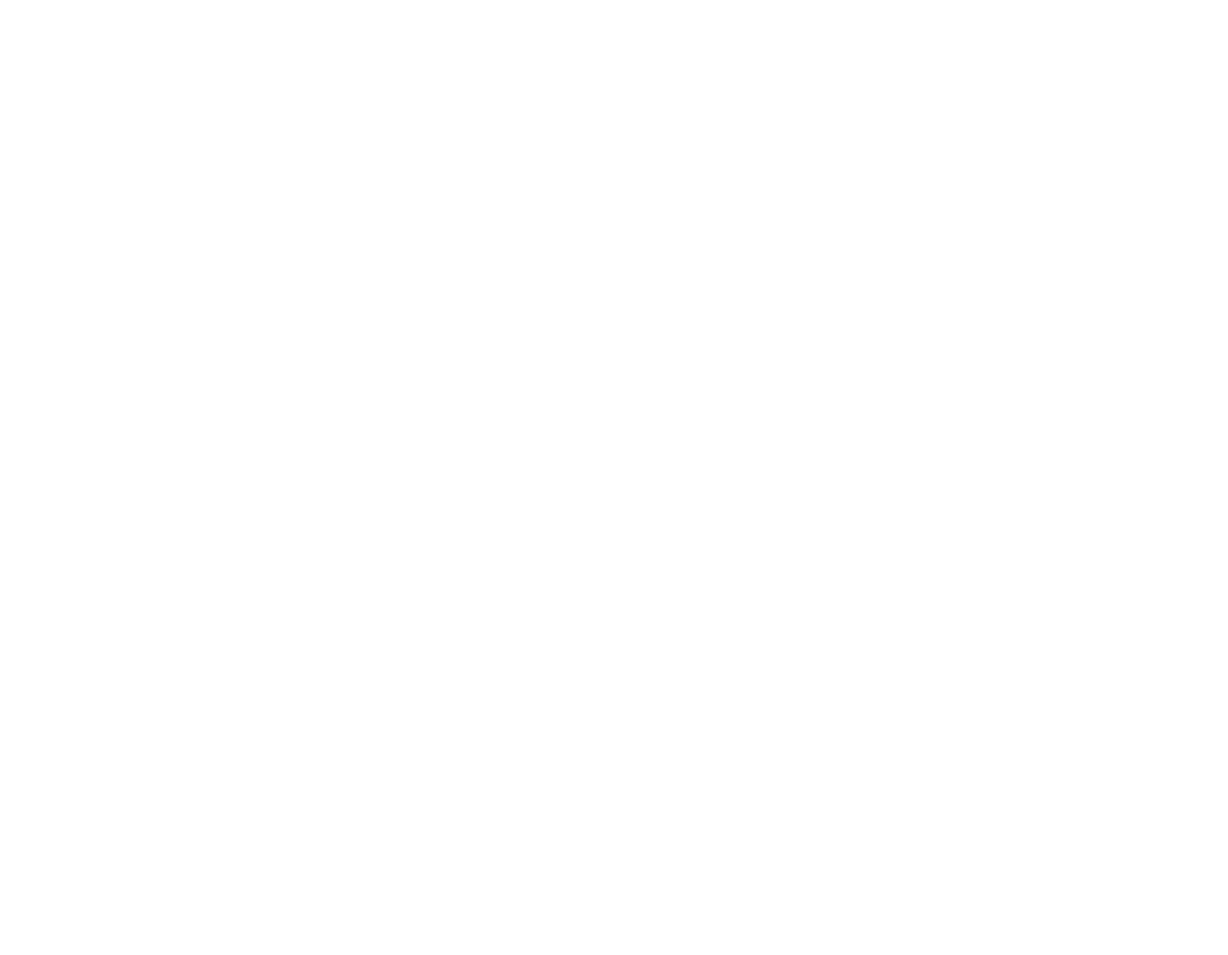
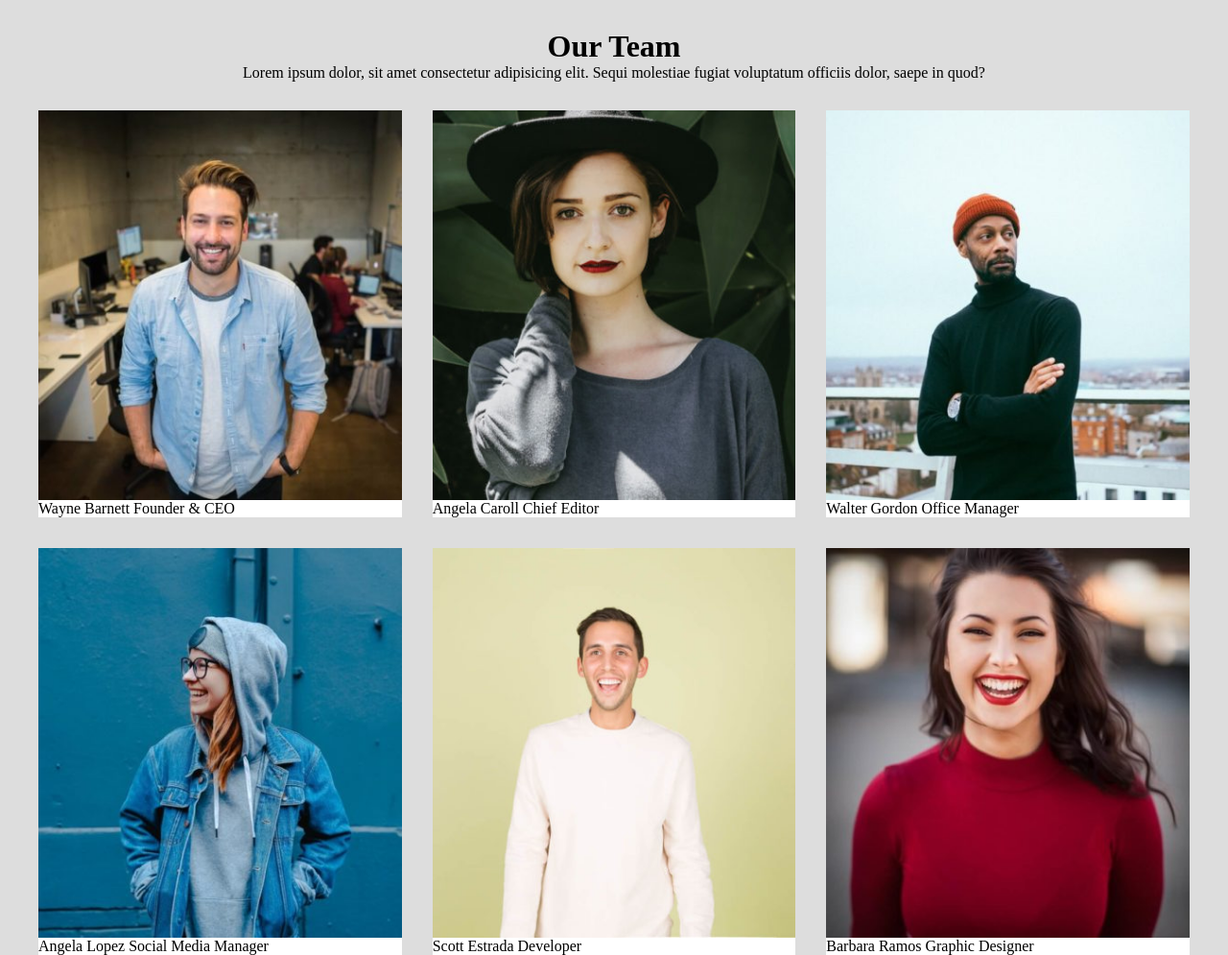
Before and after one commit to isma-91/js-our-team, a plain HTML site: page index.html in a window 1280 px wide. Shown: the whole page at 96% size. Before the commit the page ends 800 px from the top, so only its background shows below. Drawn offline with Linux system fonts and the light colour scheme.

Commit message:
Add imgs on DOM and some styles

```diff
--- a/css/style.css
+++ b/css/style.css
@@ -3,3 +3,30 @@
   margin: 0;
   box-sizing: border-box;
 }
+
+body {
+  background-color: #ddd;
+}
+
+header {
+  text-align: center;
+  padding: 30px;
+}
+
+.container {
+  display: flex;
+  flex-wrap: wrap;
+  max-width: 1200px;
+  margin: auto;
+  gap: 2rem;
+}
+
+.card {
+  width: calc((100% - 2rem * 2) / 3);
+  background-color: white;
+}
+
+.card img {
+  display: block;
+  width: 100%;
+}
--- a/index.html
+++ b/index.html
@@ -10,5 +10,16 @@
     <!-- JS -->
     <script src="js/script.js" defer></script>
   </head>
-  <body></body>
+  <body>
+    <header>
+      <h1>Our Team</h1>
+      <p>
+        Lorem ipsum dolor, sit amet consectetur adipisicing elit. Sequi
+        molestiae fugiat voluptatum officiis dolor, saepe in quod?
+      </p>
+    </header>
+    <main>
+      <div class="container"></div>
+    </main>
+  </body>
 </html>
--- a/js/script.js
+++ b/js/script.js
@@ -36,45 +36,70 @@ const arrEmployees = [
     name: "Wayne",
     surname: "Barnett",
     role: "Founder & CEO",
-    img: "wayne-barnett-founder-ceo.jpg",
+    img: "img/wayne-barnett-founder-ceo.jpg",
   },
   {
     name: "Angela",
     surname: "Caroll",
     role: "Chief Editor",
-    img: "angela-caroll-chief-editor.jpg",
+    img: "img/angela-caroll-chief-editor.jpg",
   },
   {
     name: "Walter",
     surname: "Gordon",
     role: "Office Manager",
-    img: "walter-gordon-office-manager.jpg",
+    img: "img/walter-gordon-office-manager.jpg",
   },
   {
     name: "Angela",
     surname: "Lopez",
     role: "Social Media Manager",
-    img: "angela-lopez-social-media-manager.jpg",
+    img: "img/angela-lopez-social-media-manager.jpg",
   },
   {
     name: "Scott",
     surname: "Estrada",
     role: "Developer",
-    img: "scott-estrada-developer.jpg",
+    img: "img/scott-estrada-developer.jpg",
   },
   {
     name: "Barbara",
     surname: "Ramos",
     role: "Graphic Designer",
-    img: "barbara-ramos-graphic-designer.jpg",
+    img: "img/barbara-ramos-graphic-designer.jpg",
   },
 ];
+const arrImgs = [
+  "img/wayne-barnett-founder-ceo.jpg",
+  "angela-caroll-chief-editor.jpg",
+  "img/walter-gordon-office-manager.jpg",
+  "img/angela-lopez-social-media-manager.jpg",
+  "img/scott-estrada-developer.jpg",
+  "img/barbara-ramos-graphic-designer.jpg",
+];
+const eleContainer = document.querySelector(".container");
 
 //console.table(arrEmployees);
 
 for (let i = 0; i < arrEmployees.length; i++) {
   //STAMPARE IN CONSOLE TUTTE LE INFO DI OGNUNO
-  // console.log(
-  //   `${arrEmployees[i].name} ${arrEmployees[i].surname} ${arrEmployees[i].role} ${arrEmployees[i].img}`
-  // );
+  /*
+  console.log(
+    `${arrEmployees[i].name} ${arrEmployees[i].surname} ${arrEmployees[i].role} ${arrEmployees[i].img}`
+  );
+  */
+
+  //STAMPARE SUL DOM TUTTE LE INFO DI OGNUNO
+  /*
+  const eleCard = document.createElement("div");
+  eleContainer.append(eleCard);
+  eleCard.innerHTML = `${arrEmployees[i].name} ${arrEmployees[i].surname} ${arrEmployees[i].role} ${arrEmployees[i].img}`;
+  */
+  const eleCard = document.createElement("div");
+  const profileImg = document.createElement("img");
+  eleCard.classList.add("card");
+  profileImg.src = arrEmployees[i].img;
+  eleCard.append(profileImg);
+  eleCard.innerHTML += `${arrEmployees[i].name} ${arrEmployees[i].surname} ${arrEmployees[i].role}`;
+  eleContainer.append(eleCard);
 }
```
